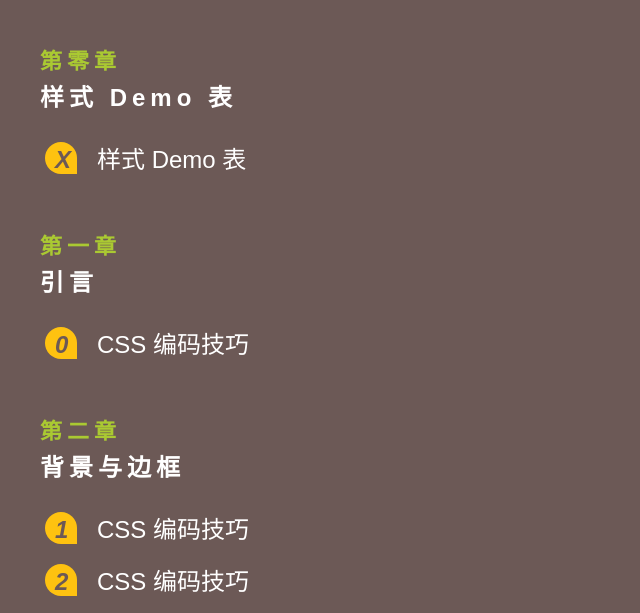
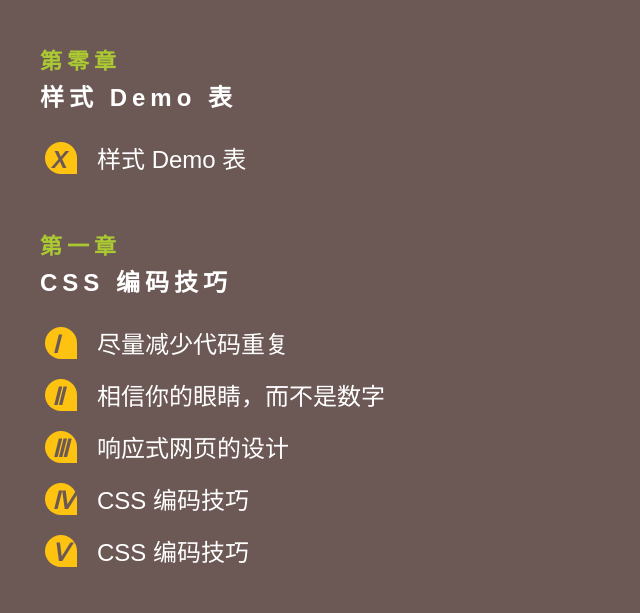
Before and after one commit to zg-zhang/CSS-Secrets, a website: page src/directory/index.html in a window 1280 px wide. Shown: the part 146-759 px from the top of the page, without its empty margins (0-640 px from the left). Drawn offline with Linux system fonts and the light colour scheme.

Commit message:
Update index.html

```diff
--- a/src/directory/index.html
+++ b/src/directory/index.html
@@ -12,24 +12,32 @@
 
         <h2>第零章</h2>
         <h3>样式 Demo 表</h3>
-            <div><em>X</em><a href="../x/demo">样式 Demo 表</a></div>
+            <div><em>X</em><a href="../zero/demo">样式 Demo 表</a></div>
 
         <h2>第一章</h2>
-        <h3>引言</h3>
-            <div><em>0</em><a href="../zero/css-coding-skills">CSS 编码技巧</a></div>
+        <h3>CSS 编码技巧</h3>
+            <div><em>Ⅰ</em><a href="../one/less-code">尽量减少代码重复</a></div>
+            <div><em>Ⅱ</em><a href="../one/believe-eyes">相信你的眼睛，而不是数字</a></div>
+            <div><em>Ⅲ</em><a href="../one/responsive-web">响应式网页的设计</a></div>
+            <div><em>Ⅳ</em><a href="../one/css-coding-skills">CSS 编码技巧</a></div>
+            <div><em>Ⅴ</em><a href="../one/css-coding-skills">CSS 编码技巧</a></div>
 
         <h2>第二章</h2>
         <h3>背景与边框</h3>
-            <div><em>1</em><a href="../zero/css-coding-skills">CSS 编码技巧</a></div>
-            <div><em>2</em><a href="../zero/css-coding-skills">CSS 编码技巧</a></div>
-            <div><em>3</em><a href="../zero/css-coding-skills">CSS 编码技巧</a></div>
-            <div><em>13</em><a href="../zero/css-coding-skills">CSS 编码技巧</a></div>
+            <div><em>1</em><a href="../one/css-coding-skills">CSS 编码技巧</a></div>
+            <div><em>2</em><a href="../one/css-coding-skills">CSS 编码技巧</a></div>
+            <div><em>3</em><a href="../one/css-coding-skills">CSS 编码技巧</a></div>
+            <div><em>13</em><a href="../one/css-coding-skills">CSS 编码技巧</a></div>
     </div>
 
     <script>
         let ems = document.getElementsByTagName('em')
         for (let i = 0, length = ems.length; i < length; i++) {
-          if (ems[i].textContent.length === 1) {
+          if (!Number(ems[i].textContent)) {
+            ems[i].style.paddingLeft = '.7rem'
+            ems[i].style.paddingRight = '.3rem'
+            ems[i].style.width = '2.2rem'
+          } else if (ems[i].textContent.length === 1) {
             ems[i].style.paddingLeft = '1rem'
             ems[i].style.width = '2.2rem'
           }
```
